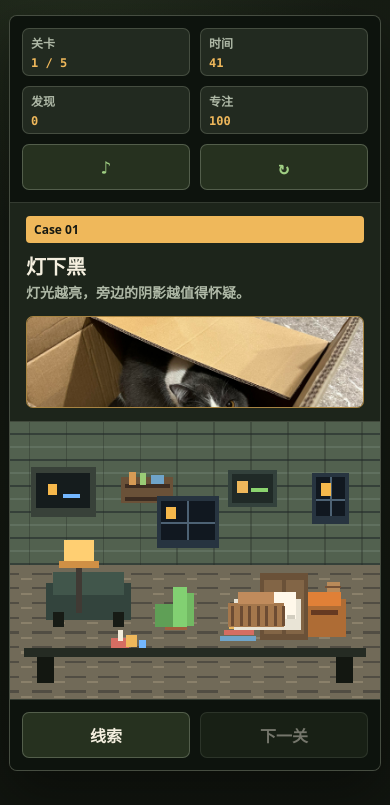
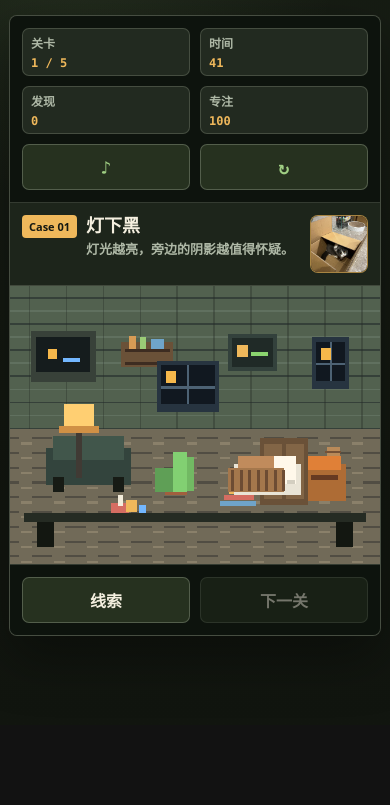
Before and after one commit to kefei0420-oss/Catty, a website: page index.html in a window 390 px wide. Shown: the part 119-924 px from the top of the page. After the commit the page ends 844 px from the top, so only its background shows below. Drawn offline with Linux system fonts and the light colour scheme; no server answers.

Commit message:
Improve mobile case photo layout

```diff
--- a/index.html
+++ b/index.html
@@ -4,7 +4,7 @@
     <meta charset="utf-8">
     <meta name="viewport" content="width=device-width, initial-scale=1">
     <title>Catty - 找猫猫</title>
-    <link rel="stylesheet" href="styles.css?v=20260422-1558">
+    <link rel="stylesheet" href="styles.css?v=20260422-1608">
   </head>
   <body>
     <main class="game-shell">
@@ -96,6 +96,6 @@
       </section>
     </main>
 
-    <script src="game.js?v=20260422-1558"></script>
+    <script src="game.js?v=20260422-1608"></script>
   </body>
 </html>
--- a/styles.css
+++ b/styles.css
@@ -522,12 +522,31 @@ canvas {
   }
 
   .case-bar {
-    grid-template-columns: 1fr;
+    grid-template-columns: auto minmax(0, 1fr) 58px;
+    gap: 9px;
+    align-items: start;
+    padding: 12px;
+  }
+
+  .case-bar > span {
+    padding: 4px 7px;
+    font-size: 11px;
+  }
+
+  .case-bar strong {
+    font-size: 18px;
+  }
+
+  .case-bar p {
+    font-size: 13px;
+    line-height: 1.35;
   }
 
   .round-photo {
-    width: 100%;
-    height: 92px;
+    width: 58px;
+    height: 58px;
+    align-self: start;
+    border-radius: 8px;
   }
 
   .found-card {
```
